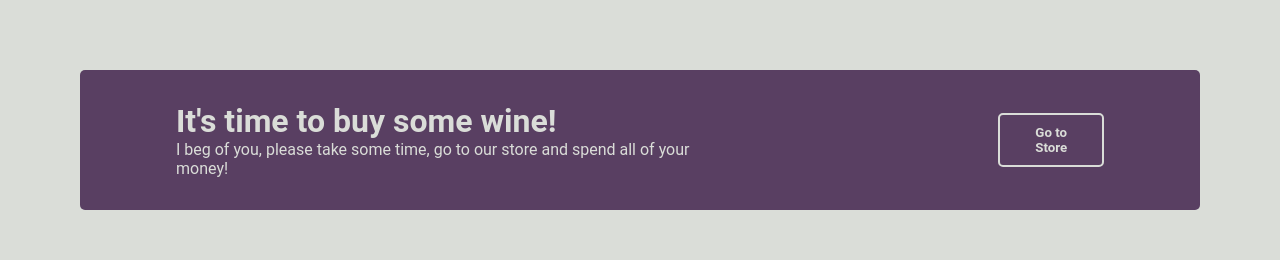
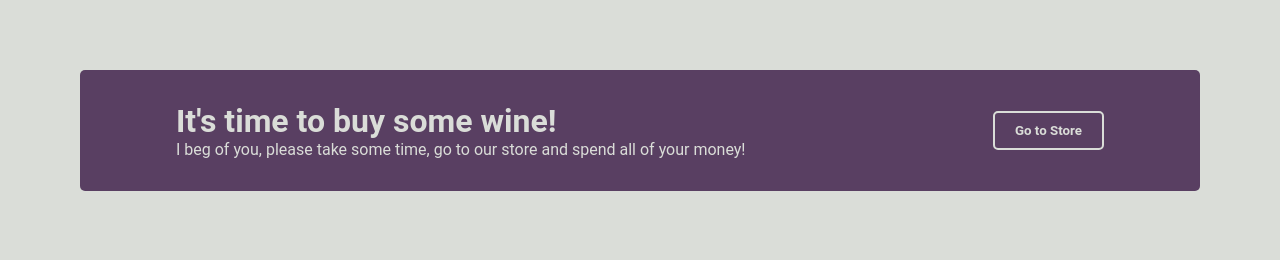
Before and after one commit to Clifton-TS/odin-landing-page, a plain HTML site: page index.html in a window 1280 px wide. Shown: the part 1128-1388 px from the top of the page. Drawn offline with Linux system fonts and the light colour scheme.

Commit message:
Fix call to action spacing

```diff
--- a/style.css
+++ b/style.css
@@ -174,10 +174,11 @@
 
 .call .container {
     display: flex;
+    flex: 0 1 1000px;
     background-color: #593F62;
     padding: 2rem 6rem 2rem 6rem;
     border-radius: 5px;
-    gap: 300px;
+    justify-content: space-between;
     align-items: center;
 }
 
```
